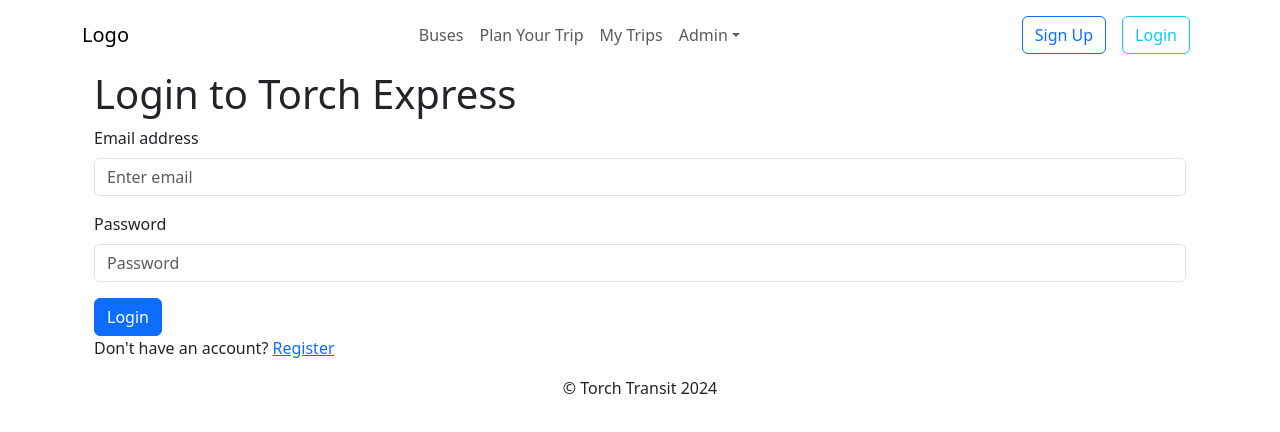
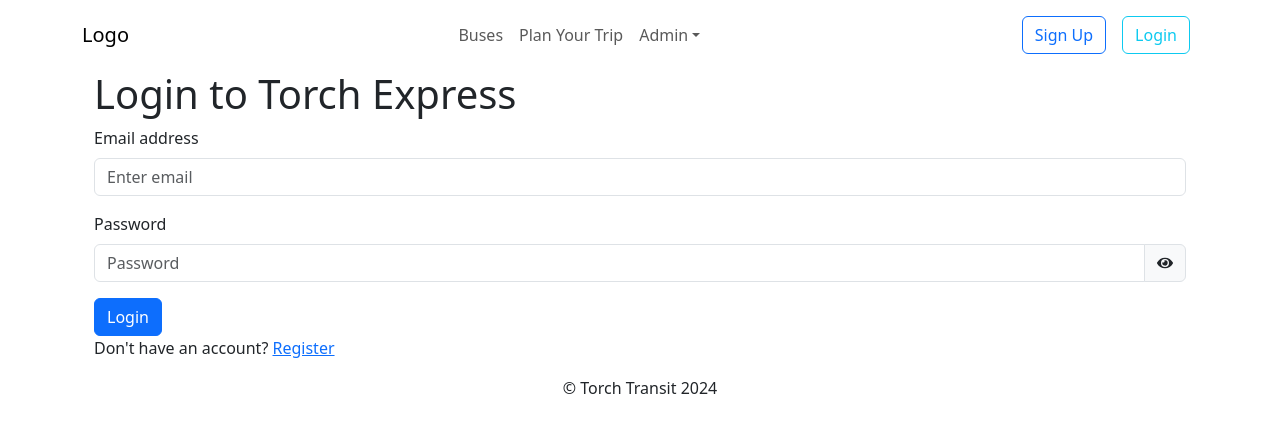
Before and after one commit to dtbooy/T3A2B-Torch-Express-Front-End, a React (Vite) app in the folder src/: page /login in a window 1280 px wide. Shown: the top 432 px of the page. Built offline with nearby package versions, Linux system fonts and the light colour scheme.

Commit message:
trying to get isLoggedIn to work on certain routes, unsuccessful thus far

```diff
--- a/src/src/components/App.jsx
+++ b/src/src/components/App.jsx
@@ -20,9 +20,12 @@ function App() {
   const [user, setUser] = useState([])
   const [accessToken, setAccessToken] = useState('')
 
-  useEffect(() => {
+
+  useEffect(() =>  {
     const token = Cookies.get('accessToken')
-    if (token) {
+    const user = Cookies.get('userData')
+    if (token && user) {
+      setUser(user)
       setAccessToken(token)
       setIsLoggedIn(true)
     }
@@ -33,11 +36,9 @@ function App() {
     Cookies.set('accessToken', token, { expires: 7 })
   }
 
-
-
   return (
     <Router>
-      <NavigationBar/>
+      <NavigationBar isLoggedIn={isLoggedIn}/>
       <Container>
       <Routes>
         <Route path="/" element={<Home/>}/>
@@ -46,10 +47,13 @@ function App() {
             element={<Login setIsLoggedIn={setIsLoggedIn} setUser={setUser} updateAccessToken={updateAccessToken} />}
         />
         <Route path="/register" element={<Register/>}/>
+
         <Route path="/search" element={<Search/>}/>
-        <Route path='/user' element={<Outlet/>}>
-          <Route path="mytrips" element={<Mytrips />} />
-        </Route>
+        {isLoggedIn ? (
+          <Route path="/user" element={<Outlet />}>
+            <Route path="mytrips" element={<Mytrips />} />
+          </Route>
+        ) : null}
         <Route path="/admin" element={<Outlet />}>
           <Route path="services" element={<Services/>}/>
           <Route path="services/new" element={<NewRoute/>}/>
--- a/src/src/components/Login.jsx
+++ b/src/src/components/Login.jsx
@@ -4,6 +4,7 @@ import { Link, useNavigate } from 'react-router-dom'
 import Container from 'react-bootstrap/Container'
 import Form from 'react-bootstrap/Form'
 import Button from 'react-bootstrap/Button'
+import PasswordInput from './PasswordInput'
 
 const Login = ({ setIsLoggedIn, setUser, updateAccessToken }) => {
   const [errorMessage, setErrorMessage] = useState('')
@@ -29,20 +30,19 @@ const Login = ({ setIsLoggedIn, setUser, updateAccessToken }) => {
       // Check if login was successful
       if (res.status === 200) {
         // Store user data and access token in sessionStorage
-        updateAccessToken(data.accessToken)
-        sessionStorage.setItem('user', JSON.stringify(data.user))
+        console.log(data)
+        await updateAccessToken(data.token)
+        document.cookie = `userData=${JSON.stringify(data.user)}; max-age=604800; path=/`
         setUser(data.user)
         setIsLoggedIn(true)
         nav('/')
 
-      } else {
+      } else if (res.status === 401) {
         // Handle login error
         setErrorMessage(data.error)
         console.error(errorMessage)
-        alert(errorMessage)
       }
     } catch (err) {
-      console.error(err)
       setErrorMessage('An unexpected error occurred.')
     }
   }
@@ -57,9 +57,10 @@ const Login = ({ setIsLoggedIn, setUser, updateAccessToken }) => {
           <Form.Control type="email" placeholder="Enter email" value={values.email} onChange={(e) => setValues({ ...values, email: e.target.value })} />
         </Form.Group>
         <Form.Group className="mb-3" controlId="formPassword">
-          <Form.Label>Password</Form.Label>
-          <Form.Control type="password" placeholder="Password" value={values.password} onChange={(e) => setValues({ ...values, password: e.target.value })} />
-        </Form.Group>
+            <Form.Label>Password</Form.Label>
+            <PasswordInput value={values.password} onChange={(e) => setValues({ ...values, password: e.target.value })} />
+            {/* {fieldErrors.password && <div className="error-message">{fieldErrors.password}</div>} */}
+          </Form.Group>
         <Button variant="primary" type="submit">
           Login
         </Button>
--- a/src/src/components/NavBar.jsx
+++ b/src/src/components/NavBar.jsx
@@ -2,7 +2,7 @@ import React from 'react'
 import { Navbar, Nav, NavDropdown, Button, Container } from 'react-bootstrap'
 import { Link } from 'react-router-dom'
 
-const NavigationBar = () => {
+const NavigationBar = ({isLoggedIn}) => {
   return (
     <Navbar expand="lg">
       <Container>
@@ -11,8 +11,11 @@ const NavigationBar = () => {
         <Navbar.Collapse id="basic-navbar-nav">
           <Nav className="mx-auto">
             <Nav.Link as={Link} to="/">Buses</Nav.Link>
+            {isLoggedIn ? (
+          <Nav.Link as={Link} to="/user/mytrips">My Trips</Nav.Link>
+        ) : null}
             <Nav.Link as={Link} to="/">Plan Your Trip</Nav.Link>
-            <Nav.Link as={Link} to="/user/mytrips">My Trips</Nav.Link>
+
             <NavDropdown title="Admin" id="basic-nav-dropdown">
               <NavDropdown.Item as={Link} to="/admin/services">Routes</NavDropdown.Item>
               <NavDropdown.Item as={Link} to="/">Users</NavDropdown.Item>
```
Also changed, not shown: src/src/components/PrivateRoute.jsx (deleted, +0 -13 lines), src/src/components/ProtectedRoute.jsx (added).
